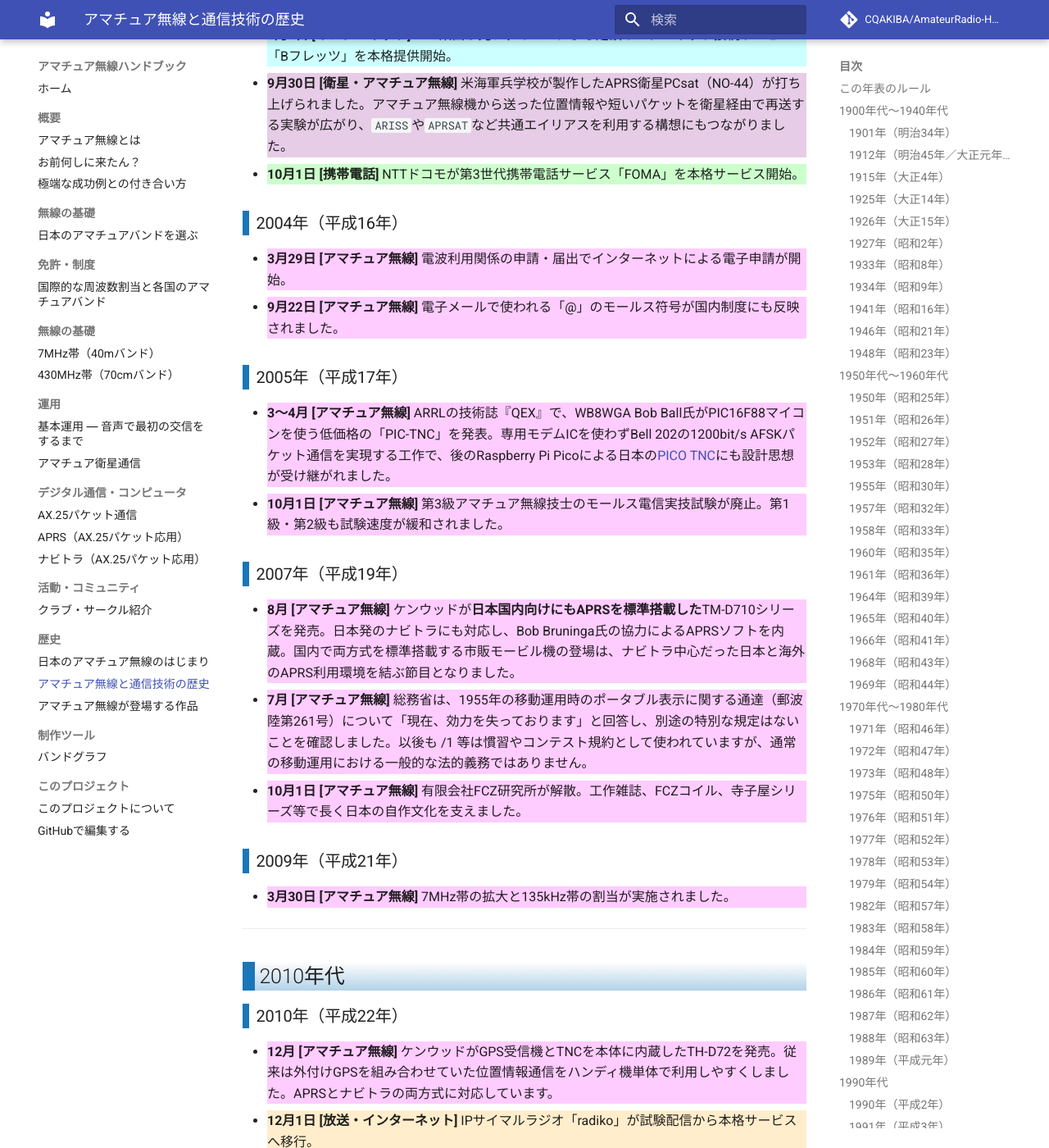
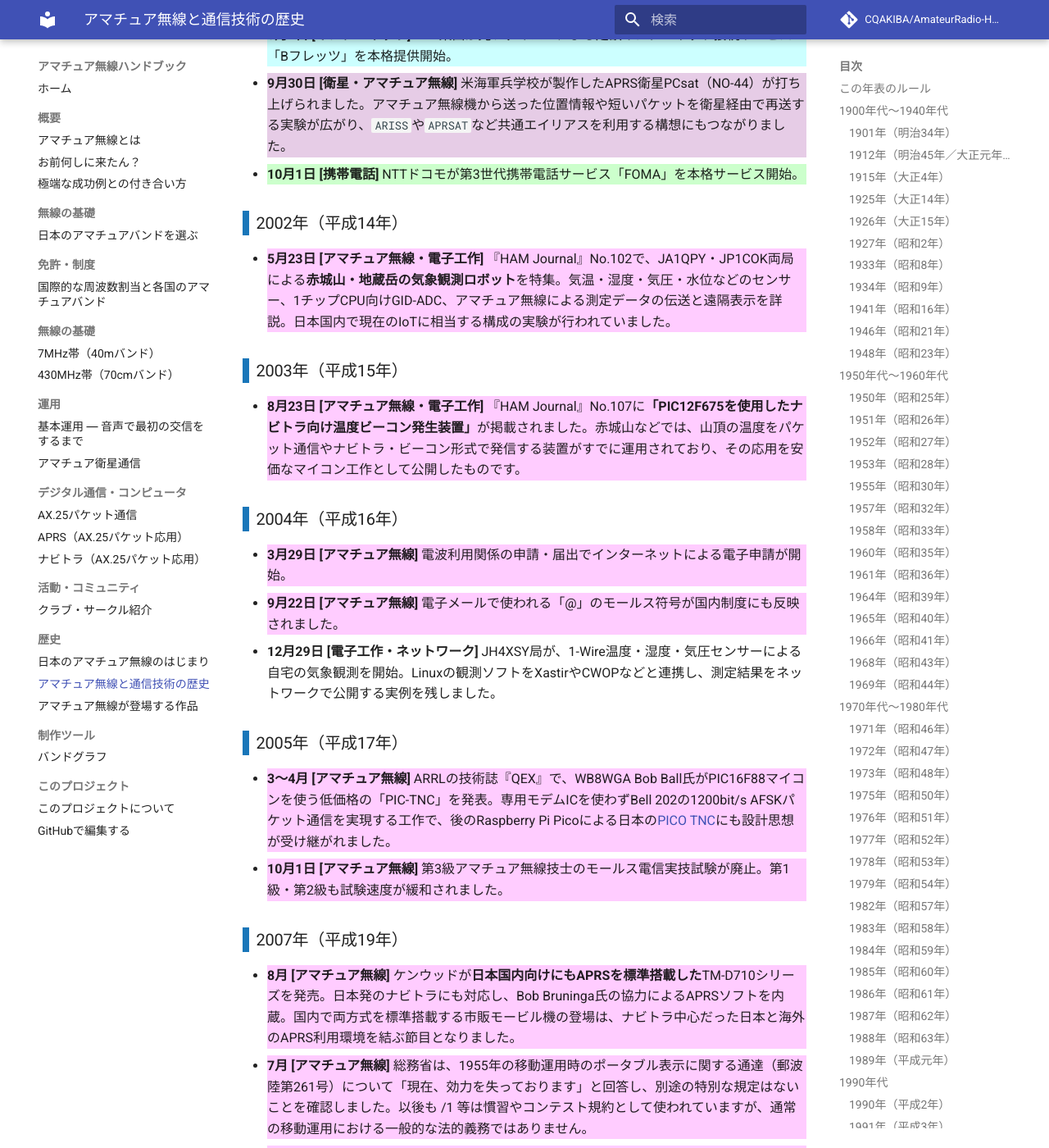
Before and after one commit to CQAKIBA/AmateurRadio-Handbook, an MkDocs documentation site: the page built from docs/15_歴史/history.md, in a window 1280 px wide and 1400 px high, scrolled down 11227 px. Shown: the whole window at 82% size. Built offline with MkDocs 1.6.1 and Material for MkDocs 9.7.7, drawn with Linux system fonts in a browser that asks for light colours; comment, search, counter and statistics services are not loaded; some of the changed text lies outside the part shown.

Commit message:
docs: 2002年赤城気象ロボットと2003年ナビトラ温度ビーコンを年表へ追加

```diff
--- a/docs/15_歴史/history.md
+++ b/docs/15_歴史/history.md
@@ -312,10 +312,19 @@
 - **9月30日 [衛星・アマチュア無線]** 米海軍兵学校が製作したAPRS衛星PCsat（NO-44）が打ち上げられました。アマチュア無線機から送った位置情報や短いパケットを衛星経由で再送する実験が広がり、`ARISS`や`APRSAT`など共通エイリアスを利用する構想にもつながりました。
 - **10月1日 [携帯電話]** NTTドコモが第3世代携帯電話サービス「FOMA」を本格サービス開始。
 
+### 2002年（平成14年）
+
+- **5月23日 [アマチュア無線・電子工作]** 『HAM Journal』No.102で、JA1QPY・JP1COK両局による**赤城山・地蔵岳の気象観測ロボット**を特集。気温・湿度・気圧・水位などのセンサー、1チップCPU向けGID-ADC、アマチュア無線による測定データの伝送と遠隔表示を詳説。日本国内で現在のIoTに相当する構成の実験が行われていました。
+
+### 2003年（平成15年）
+
+- **8月23日 [アマチュア無線・電子工作]** 『HAM Journal』No.107に**「PIC12F675を使用したナビトラ向け温度ビーコン発生装置」**が掲載されました。赤城山などでは、山頂の温度をパケット通信やナビトラ・ビーコン形式で発信する装置がすでに運用されており、その応用を安価なマイコン工作として公開したものです。
+
 ### 2004年（平成16年）
 
 - **3月29日 [アマチュア無線]** 電波利用関係の申請・届出でインターネットによる電子申請が開始。
 - **9月22日 [アマチュア無線]** 電子メールで使われる「@」のモールス符号が国内制度にも反映されました。
+- **12月29日 [電子工作・ネットワーク]** JH4XSY局が、1-Wire温度・湿度・気圧センサーによる自宅の気象観測を開始。Linuxの観測ソフトをXastirやCWOPなどと連携し、測定結果をネットワークで公開する実例を残しました。
 
 ### 2005年（平成17年）
 
@@ -538,6 +547,12 @@
   https://www.cqpub.co.jp/cqham/CQHAMWWW/2000-2/hamcom.htm
 - JS1RSV氏の1999年PIC16F84によるGPS表示・ビーコン工作記録
   https://www.ne.jp/asahi/ham/js1rsv/GPS/GM38.htm
+- 『HAM Journal』No.102（2002年5月23日発売、赤城山気象ロボット・無線テレメトリーの特集）
+  https://www.cqpub.co.jp/HAMJournal/contents/102/HAMJ_102.htm
+- 『HAM Journal』No.107（2003年8月23日発売、PIC12F675製ナビトラ温度ビーコンの工作）
+  https://www.cqpub.co.jp/HAMJournal/contents/107/HAMJ_107.htm
+- JH4XSY局「1-WIREで気象観測」（2004年12月29日観測開始）
+  https://www.asahi-net.or.jp/~sx7h-iwmt/jh4xsy/wx.html
 - ケンウッドTM-D700取扱説明書（GPS入力のSONY IPSとNMEAの違い）
   https://www.radiomanual.info/schemi/KENW_VU/TM-D700_S_user_JA.pdf
 - ケンウッド「TM-D700/TM-D700S製品発表」（TH-D7の1998年12月発売、TM-D700の2000年2月発売）
```
